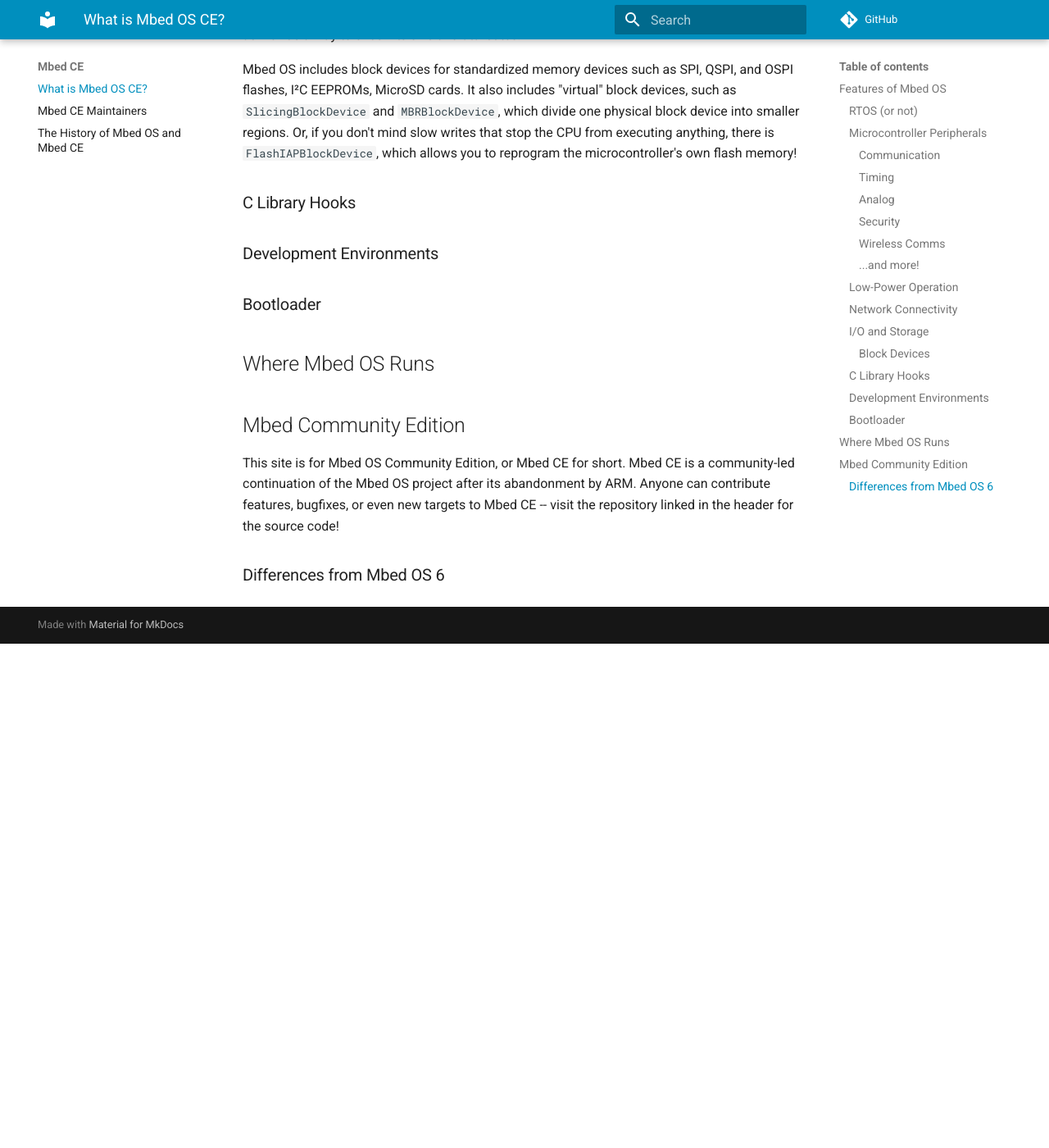
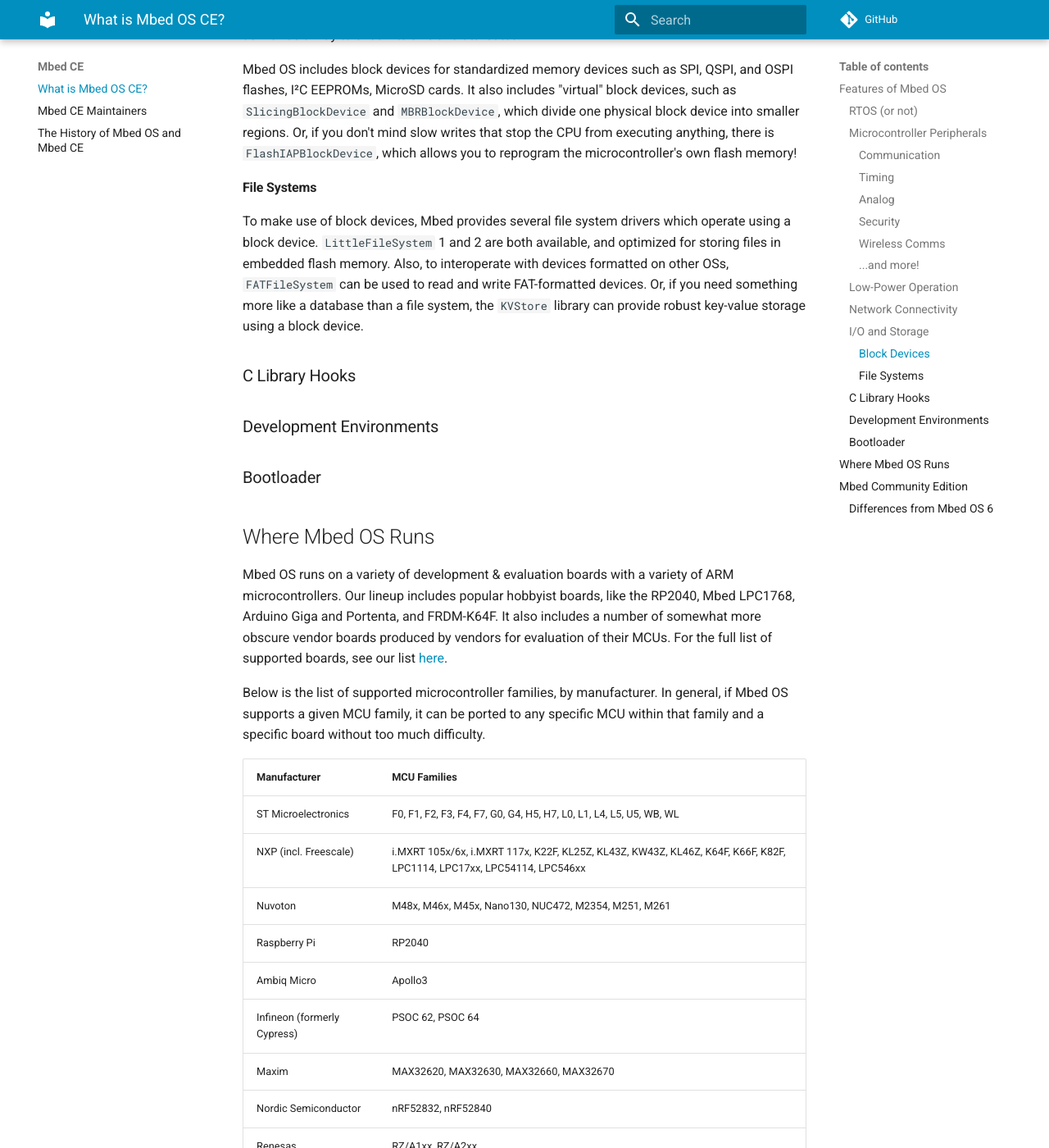
Before and after one commit to mbed-ce/mbed-ce-dot-dev, an MkDocs documentation site: the page built from docs/index.md, in a window 1280 px wide and 1400 px high, scrolled down 3753 px. Shown: the whole window at 82% size. Built offline with MkDocs 1.6.1 and Material for MkDocs 9.7.7, drawn with Linux system fonts in a browser that asks for light colours; comment, search, counter and statistics services are not loaded; before the commit the page ends 4538 px from its top, so only the background shows below that; some of the changed text lies outside the part shown.

Commit message:
Add 'where Mbed OS runs'

```diff
--- a/docs/index.md
+++ b/docs/index.md
@@ -96,15 +96,45 @@ Block devices allow access to the raw bytes stored in a memory device, without a
 
 Mbed OS includes block devices for standardized memory devices such as SPI, QSPI, and OSPI flashes, I²C EEPROMs, MicroSD cards. It also includes "virtual" block devices, such as `SlicingBlockDevice` and `MBRBlockDevice`, which divide one physical block device into smaller regions. Or, if you don't mind slow writes that stop the CPU from executing anything, there is `FlashIAPBlockDevice`, which allows you to reprogram the microcontroller's own flash memory!
 
+#### File Systems
+
+To make use of block devices, Mbed provides several file system drivers which operate using a block device. `LittleFileSystem` 1 and 2 are both available, and optimized for storing files in embedded flash memory. Also, to interoperate with devices formatted on other OSs, `FATFileSystem` can be used to read and write FAT-formatted devices. Or, if you need something more like a database than a file system, the `KVStore` library can provide robust key-value storage using a block device.
+
 ### C Library Hooks
+
+
+
 ### Development Environments
 
 ### Bootloader
 
 ## Where Mbed OS Runs
 
+Mbed OS runs on a variety of development & evaluation boards with a variety of ARM microcontrollers. Our lineup includes popular hobbyist boards, like the RP2040, Mbed LPC1768, Arduino Giga and Portenta, and FRDM-K64F. It also includes a number of somewhat more obscure vendor boards produced by vendors for evaluation of their MCUs. For the full list of supported boards, see our list [here](https://mbed-ce.github.io/mbed-ce-test-tools/targets/).
+
+Below is the list of supported microcontroller families, by manufacturer. In general, if Mbed OS supports a given MCU family, it can be ported to any specific MCU within that family and a specific board without too much difficulty.
+
+| Manufacturer | MCU Families |
+|--------------|--------------|
+| ST Microelectronics | F0, F1, F2, F3, F4, F7, G0, G4, H5, H7, L0, L1, L4, L5, U5, WB, WL|
+| NXP (incl. Freescale) | i.MXRT 105x/6x, i.MXRT 117x, K22F, KL25Z, KL43Z, KW43Z, KL46Z, K64F, K66F, K82F, LPC1114, LPC17xx, LPC54114, LPC546xx|
+| Nuvoton | M48x, M46x, M45x, Nano130, NUC472, M2354, M251, M261 |
+| Raspberry Pi | RP2040 |
+| Ambiq Micro | Apollo3 |
+| Infineon (formerly Cypress) | PSOC 62, PSOC 64 |
+| Maxim | MAX32620, MAX32630, MAX32660, MAX32670 |
+| Nordic Semiconductor | nRF52832, nRF52840 |
+| Renesas | RZ/A1xx, RZ/A2xx |
+| Silicon Labs | EFM32GG |
+| Analog Devices | ADuCM4050, ADuCM3029 |
+| Giga Devices | GD32F3, GD32F4 |
+| Samsung | S1SBP6A |
+| Toshiba | TX04 M460, TXZ+ M4G, TXZ+ M4K, TXZ+ M4N |
+
 ## Mbed Community Edition
 
 This site is for Mbed OS Community Edition, or Mbed CE for short. Mbed CE is a community-led continuation of the Mbed OS project after its abandonment by ARM. Anyone can contribute features, bugfixes, or even new targets to Mbed CE -- visit the repository linked in the header for the source code!
 
 ### Differences from Mbed OS 6
+
+At Mbed CE, we are proud to have made a number of improvements from ARM Mbed OS 6.
```
